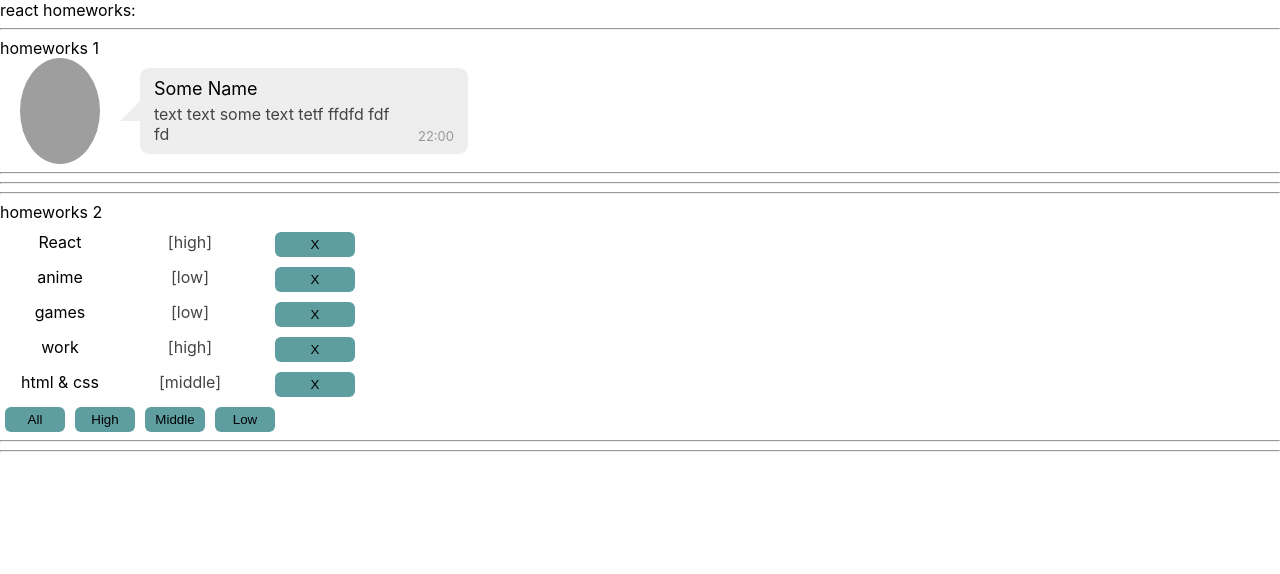
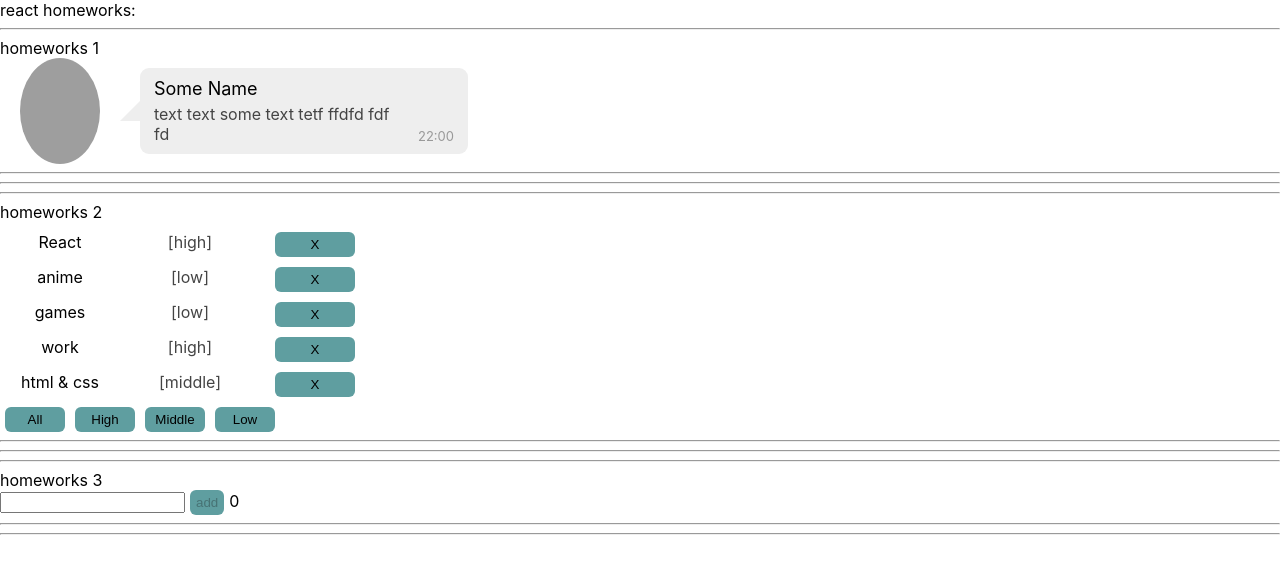
Before and after one commit to Talman95/react-homeworks, a React (Create React App) app: page / in a window 1280 px wide. Shown: the top 574 px of the page. Built offline with nearby package versions, Linux system fonts and the light colour scheme; grey boxes are pictures that could not be loaded.

Commit message:
completed 3 HW

```diff
--- a/package.json
+++ b/package.json
@@ -10,10 +10,12 @@
     "@types/node": "^16.7.13",
     "@types/react": "^17.0.20",
     "@types/react-dom": "^17.0.9",
+    "@types/uuid": "^8.3.4",
     "react": "^17.0.2",
     "react-dom": "^17.0.2",
     "react-scripts": "5.0.0",
     "typescript": "^4.4.2",
+    "uuid": "^8.3.2",
     "web-vitals": "^2.1.0"
   },
   "scripts": {
--- a/src/p1-main/m1-ui/u1-app/App.tsx
+++ b/src/p1-main/m1-ui/u1-app/App.tsx
@@ -2,14 +2,15 @@ import React from 'react'
 import s from './App.module.css'
 import HW1 from '../../../p2-homeworks/h1/HW1'
 import HW2 from "../../../p2-homeworks/h2/HW2";
+import HW3 from "../../../p2-homeworks/h3/HW3";
 
 function App() {
     return (
         <div className={s.App}>
             <div>react homeworks:</div>
-            <HW1 />
-            <HW2 />
-            {/*<HW3/>*/}
+            <HW1/>
+            <HW2/>
+            <HW3/>
             {/*<HW4/>*/}
             {/*<HW5/>*/}
 
--- a/src/p2-homeworks/h3/Greeting.tsx
+++ b/src/p2-homeworks/h3/Greeting.tsx
@@ -1,25 +1,26 @@
-import React from 'react'
+import React, {ChangeEvent, KeyboardEvent} from 'react'
 import s from './Greeting.module.css'
 
 type GreetingPropsType = {
-    name: any // need to fix any
-    setNameCallback: any // need to fix any
-    addUser: any // need to fix any
-    error: any // need to fix any
-    totalUsers: any // need to fix any
+    name: string // need to fix any
+    setNameCallback: (e: ChangeEvent<HTMLInputElement>) => void // need to fix any
+    addUser: () => void // need to fix any
+    error: string // need to fix any
+    totalUsers: number // need to fix any
+    onEnterPress: (e: KeyboardEvent<HTMLInputElement>) => void
 }
 
 // презентационная компонента (для верстальщика)
 const Greeting: React.FC<GreetingPropsType> = (
-    {name, setNameCallback, addUser, error, totalUsers} // деструктуризация пропсов
+    {name, setNameCallback, addUser, error, totalUsers, onEnterPress} // деструктуризация пропсов
 ) => {
-    const inputClass = s.error // need to fix with (?:)
+    const inputClass = error ? s.error : '' // need to fix with (?:)
 
     return (
         <div>
-            <input value={name} onChange={setNameCallback} className={inputClass}/>
+            <input value={name} onChange={setNameCallback} className={inputClass} onKeyPress={onEnterPress}/>
             <span>{error}</span>
-            <button onClick={addUser}>add</button>
+            <button onClick={addUser} disabled={!name}>add</button>
             <span>{totalUsers}</span>
         </div>
     )
--- a/src/p2-homeworks/h3/GreetingContainer.tsx
+++ b/src/p2-homeworks/h3/GreetingContainer.tsx
@@ -1,9 +1,10 @@
-import React, {useState} from 'react'
+import React, {ChangeEvent, KeyboardEvent, useState} from 'react'
 import Greeting from './Greeting'
+import {UserType} from "./HW3";
 
 type GreetingContainerPropsType = {
-    users: any // need to fix any
-    addUserCallback: any // need to fix any
+    users: UserType[] // need to fix any
+    addUserCallback: (name: string) => void // need to fix any
 }
 
 // более простой и понятный для новичков
@@ -12,17 +13,31 @@ type GreetingContainerPropsType = {
 // более современный и удобный для про :)
 // уровень локальной логики
 const GreetingContainer: React.FC<GreetingContainerPropsType> = ({users, addUserCallback}) => { // деструктуризация пропсов
-    const [name, setName] = useState<any>('') // need to fix any
-    const [error, setError] = useState<any>('') // need to fix any
+    const [name, setName] = useState<string>('') // need to fix any
+    const [error, setError] = useState<string>('') // need to fix any
 
-    const setNameCallback = (e: any) => { // need to fix any
-        setName('') // need to fix
+    const setNameCallback = (e: ChangeEvent<HTMLInputElement>) => { // need to fix any
+        setName(e.currentTarget.value) // need to fix
     }
     const addUser = () => {
-        alert(`Hello  !`) // need to fix
+        const validName = name.trim();
+        if (!validName) {
+            setError('Name is empty');
+            setName('');
+        } else {
+            addUserCallback(validName);
+            alert(`Hello ${validName}!`) // need to fix
+            setName('');
+            error && setError('');
+        }
+    }
+    const onEnterPressHandler = (e: KeyboardEvent<HTMLInputElement>) => {
+        if (e.key === 'Enter') {
+            addUser();
+        }
     }
 
-    const totalUsers = 0 // need to fix
+    const totalUsers = users.length // need to fix
 
     return (
         <Greeting
@@ -31,6 +46,7 @@ const GreetingContainer: React.FC<GreetingContainerPropsType> = ({users, addUser
             addUser={addUser}
             error={error}
             totalUsers={totalUsers}
+            onEnterPress={onEnterPressHandler}
         />
     )
 }
--- a/src/p2-homeworks/h3/HW3.tsx
+++ b/src/p2-homeworks/h3/HW3.tsx
@@ -1,18 +1,20 @@
 import React, {useState} from 'react'
 import GreetingContainer from './GreetingContainer'
+import {v1} from "uuid";
 
 // types
 export type UserType = {
-    _id: any // need to fix any
-    name: any // need to fix any
+    _id: string // need to fix any
+    name: string // need to fix any
 }
 
 // уровень работы с глобальными данными
 function HW3() {
-    const [users, setUsers] = useState<any>([]) // need to fix any
+    const [users, setUsers] = useState<UserType[]>([]) // need to fix any
 
-    const addUserCallback = (name: any) => { // need to fix any
-        setUsers([]) // need to fix
+    const addUserCallback = (name: string) => { // need to fix any
+        let newUser = {_id: v1(), name: name};
+        setUsers([...users, newUser]); // need to fix
     }
 
     return (
```
Also changed, not shown: 1 other file (tests, documents, lock files or other folders).
